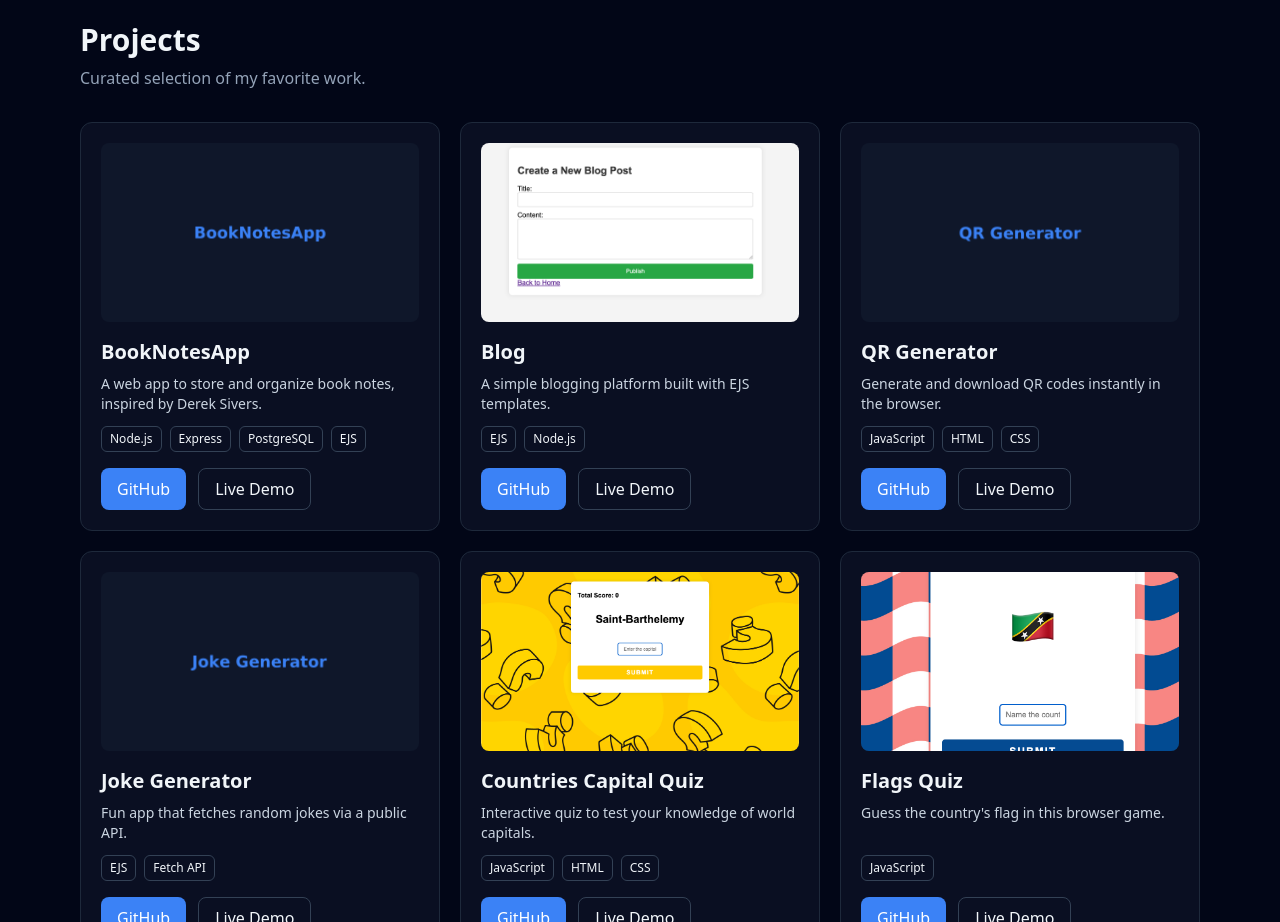
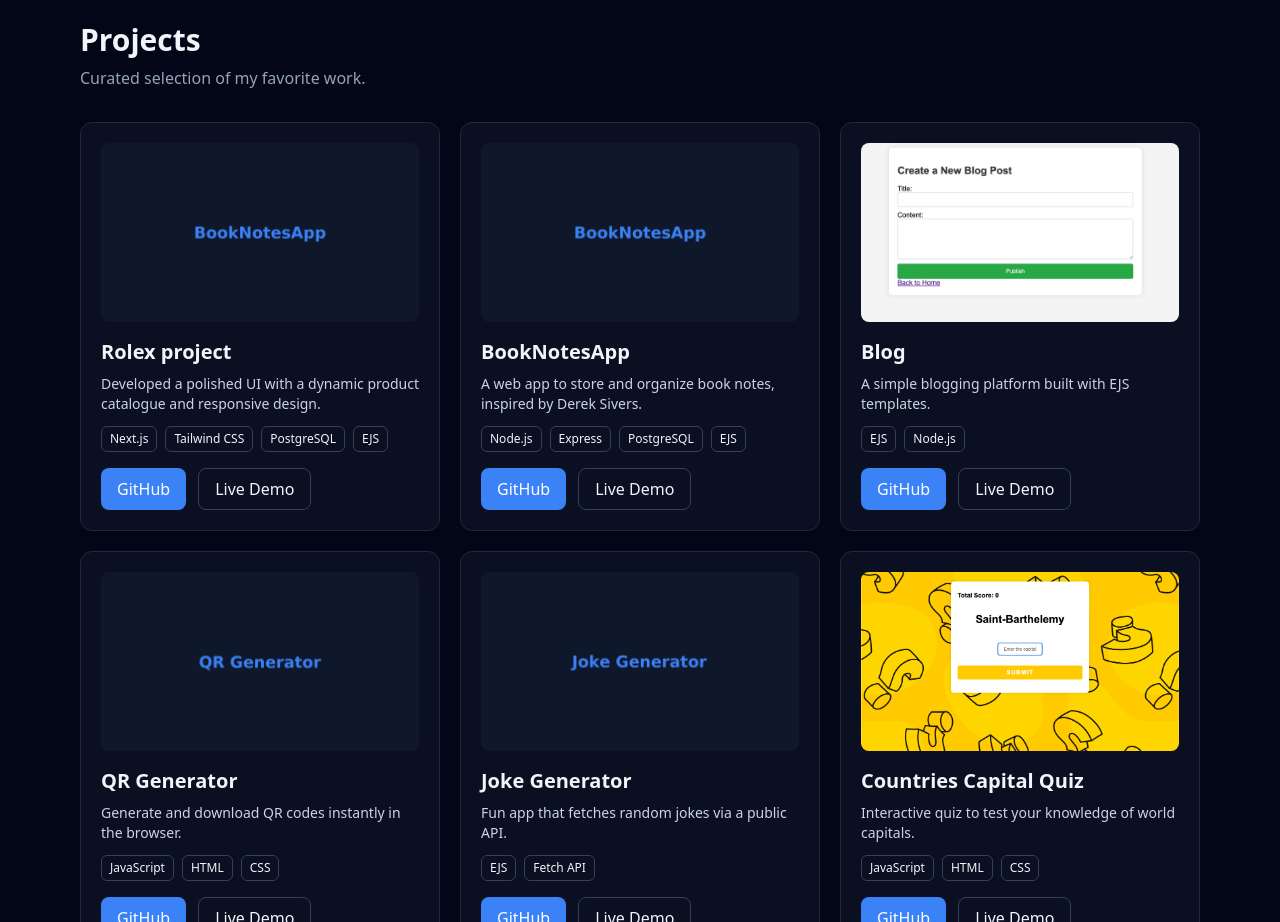
Before and after one commit to Benedicta-107/portfolio-for-benedicta, a React (Vite) app: page / in a window 1280 px wide. Shown: the part 820-1742 px from the top of the page. Built offline with nearby package versions, Linux system fonts and the light colour scheme.

Commit message:
Added resume.pdf to public folder

```diff
--- a/src/data/projects.js
+++ b/src/data/projects.js
@@ -11,6 +11,14 @@ import monty from "../assets/mock-c.png";
 
 
 export const projects = [
+  {
+    title: "Rolex project",
+    description: "Developed a polished UI with a dynamic product catalogue and responsive design.",
+    stack: ["Next.js", "Tailwind CSS", "PostgreSQL", "EJS"],
+    repo: "https://github.com/Benedicta-107/rolex-project",
+    demo: "https://rolex-project-f7f50a9ab242.herokuapp.com",
+    image: bookNotesApp
+  },
   {
     title: "BookNotesApp",
     description: "A web app to store and organize book notes, inspired by Derek Sivers.",
```
